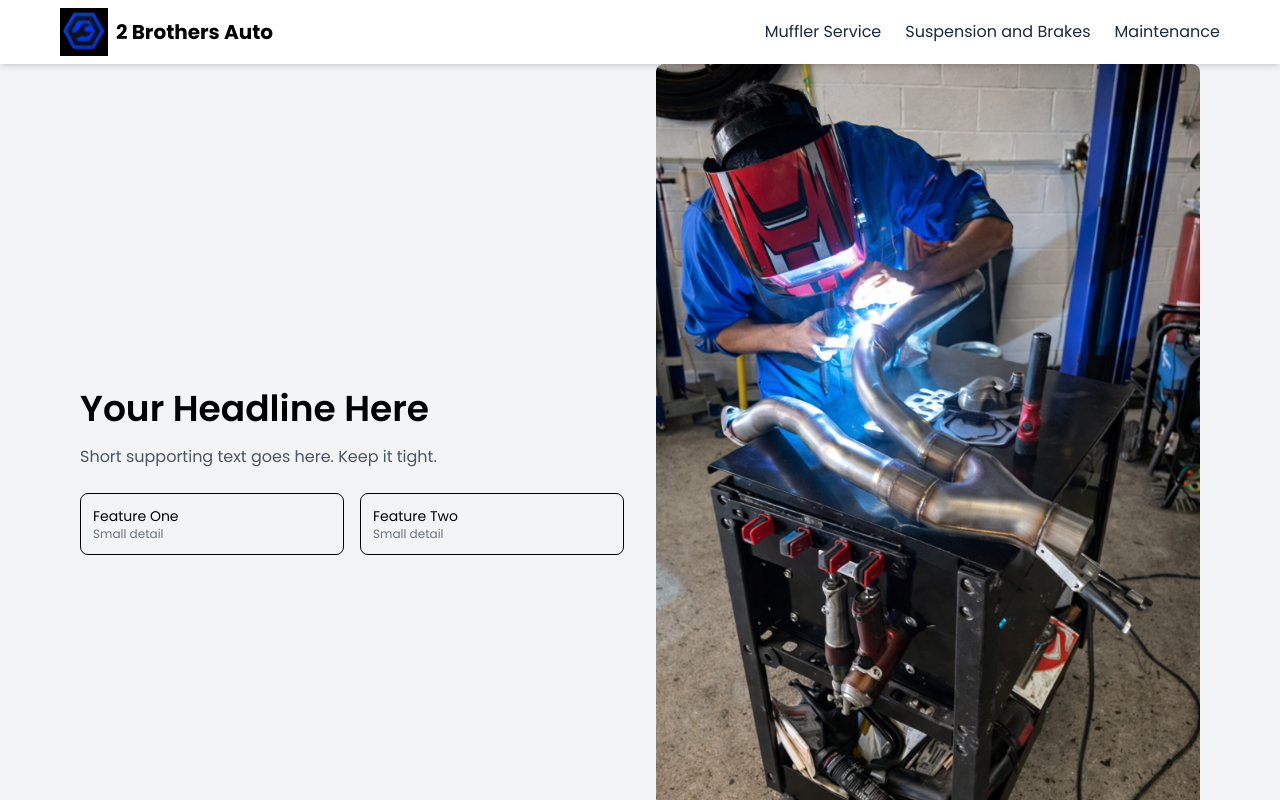
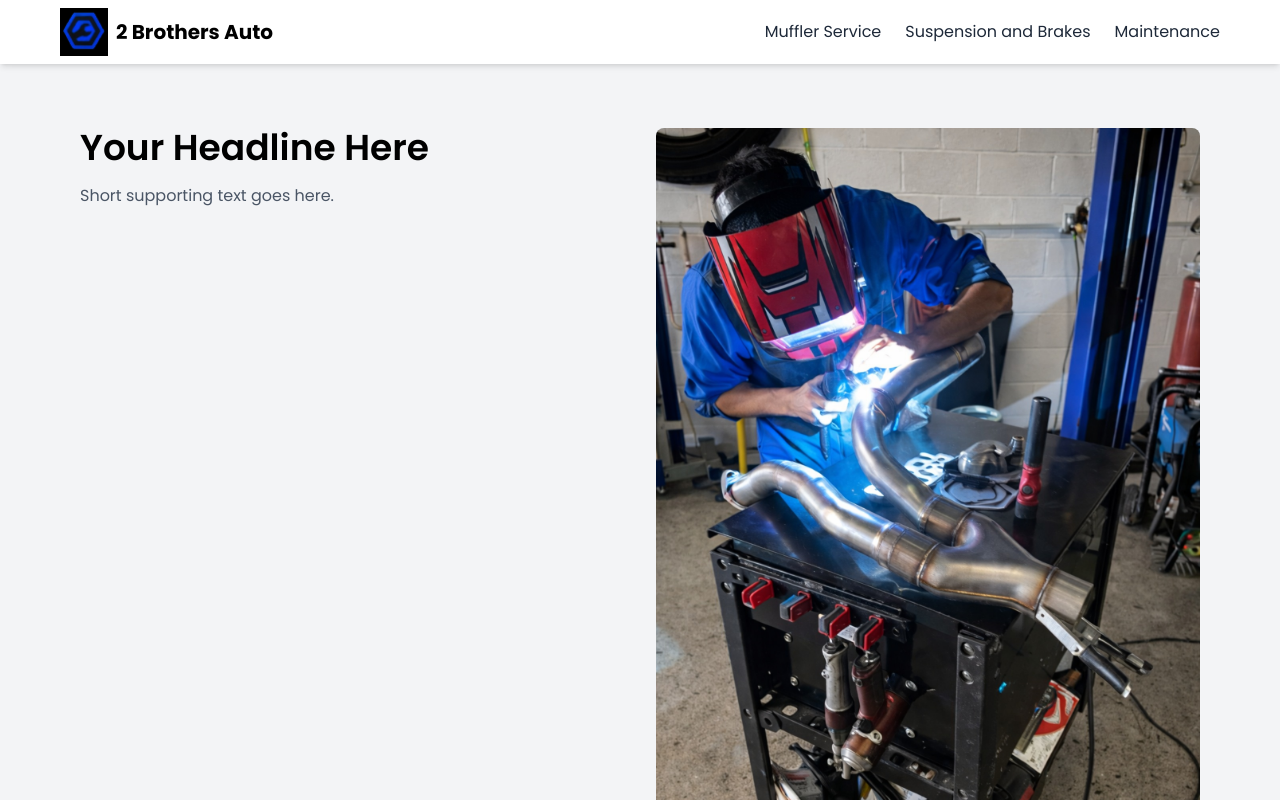
Before and after one commit to oscpaul/a-b, a Next.js app: page / in a window 1280 px wide. Shown: the top 800 px of the page. Built offline with nearby package versions, Linux system fonts and the light colour scheme.

Commit message:
Update HeroSection.jsx

```diff
--- a/components/HeroSection.jsx
+++ b/components/HeroSection.jsx
@@ -1,10 +1,10 @@
 export default function TypeLockup() {
   return (
-<section className="w-full min-h-[80vh] flex items-center">
-      <div className="max-w-6xl mx-auto px-4 flex flex-col md:flex-row items-center gap-8">
+    <section className="w-full min-h-[70vh] flex items-center py-16">
+      <div className="max-w-6xl mx-auto px-4 flex flex-col md:flex-row gap-8 w-full">
 
         {/* LEFT */}
-        <div className="w-full md:w-1/2 flex flex-col justify-between h-full">
+        <div className="w-full md:w-1/2 flex flex-col justify-between">
 
           {/* Top Row */}
           <div>
@@ -12,21 +12,23 @@ export default function TypeLockup() {
               Your Headline Here
             </h2>
             <p className="text-gray-600">
-              Short supporting text goes here. Keep it tight.
+              Short supporting text goes here.
             </p>
           </div>
 
           {/* Bottom Row (Features) */}
-          <div className="flex gap-4 mt-6">
-            <div className="flex-1 p-3 border rounded-lg">
+          <div className="flex justify-between w-full mt-10">
+
+            <div className="w-[48%] p-4 border rounded-lg">
               <p className="font-medium text-sm">Feature One</p>
               <p className="text-xs text-gray-500">Small detail</p>
             </div>
 
-            <div className="flex-1 p-3 border rounded-lg">
+            <div className="w-[48%] p-4 border rounded-lg">
               <p className="font-medium text-sm">Feature Two</p>
               <p className="text-xs text-gray-500">Small detail</p>
             </div>
+
           </div>
 
         </div>
@@ -36,7 +38,7 @@ export default function TypeLockup() {
           <img
             src="/muffler1.jpg"
             alt="Preview"
-            className="w-full h-auto rounded-lg object-cover"
+            className="w-full h-full object-cover rounded-lg"
           />
         </div>
 
```
